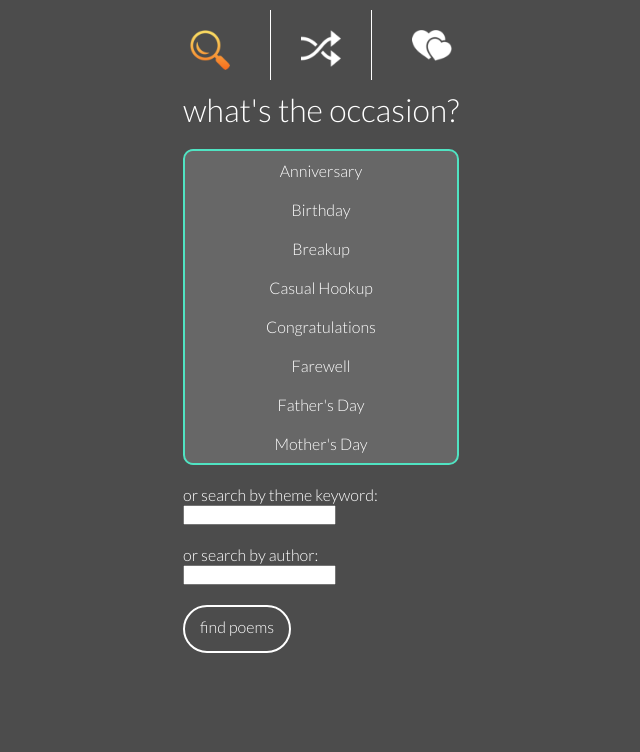
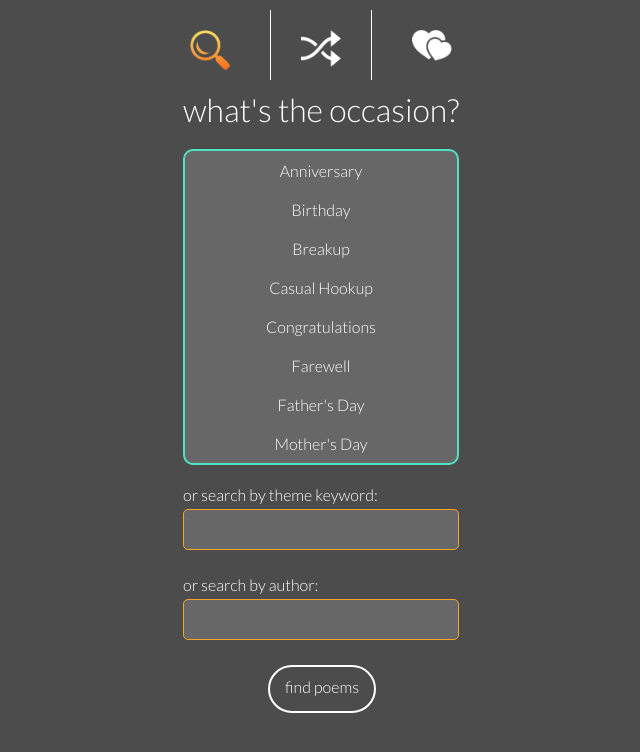
Before and after one commit to robinsola/Stanza-Angular, an Angular app: page /search in a window 1280 px wide. Shown: the top 752 px of the page, without its empty margins (319-959 px from the left). Built offline with nearby package versions, Linux system fonts and the light colour scheme.

Commit message:
reposition submit button

```diff
--- a/src/app/search/search.component.html
+++ b/src/app/search/search.component.html
@@ -15,8 +15,8 @@
     <form>
       <div class="form-group">
         <div class="radio">
-          <label for="anniversary">
-            <input id="anniversary" type="radio" name="occasion" value="anniversary">
+          <label>
+            <input type="radio" name="occasion" value="anniversary">
             <span>Anniversary</span>
           </label>
         </div>
--- a/src/app/search/search.component.scss
+++ b/src/app/search/search.component.scss
@@ -37,6 +37,8 @@ img {
   button {
     @include button;
     margin-top: 20px;
+    position: relative;
+    left: 85px;
   }
   .form-group {
     margin-top: 20px;
@@ -51,12 +53,8 @@ img {
       padding: 10px;
       text-align: center;
     }
-    label {
-      width: 100%;
-    }
     span {
-      width: 100%;
-      padding: 10px;
+      padding: 10px 30px;
     }
     input[type="radio"]:checked + span {
       background-color: $mintblue;
@@ -66,4 +64,14 @@ img {
       display: none;
     }
   }
+  input[type="text"] {
+    width: 100%;
+    color: white;
+    font-size: 1.5em;
+    background-color: rgba(255, 255, 255, 0.15);
+    border: 1px solid $orange;
+    border-radius: 5px;
+    padding: 5px;
+    margin: 5px 0;
+  }
 }
```
